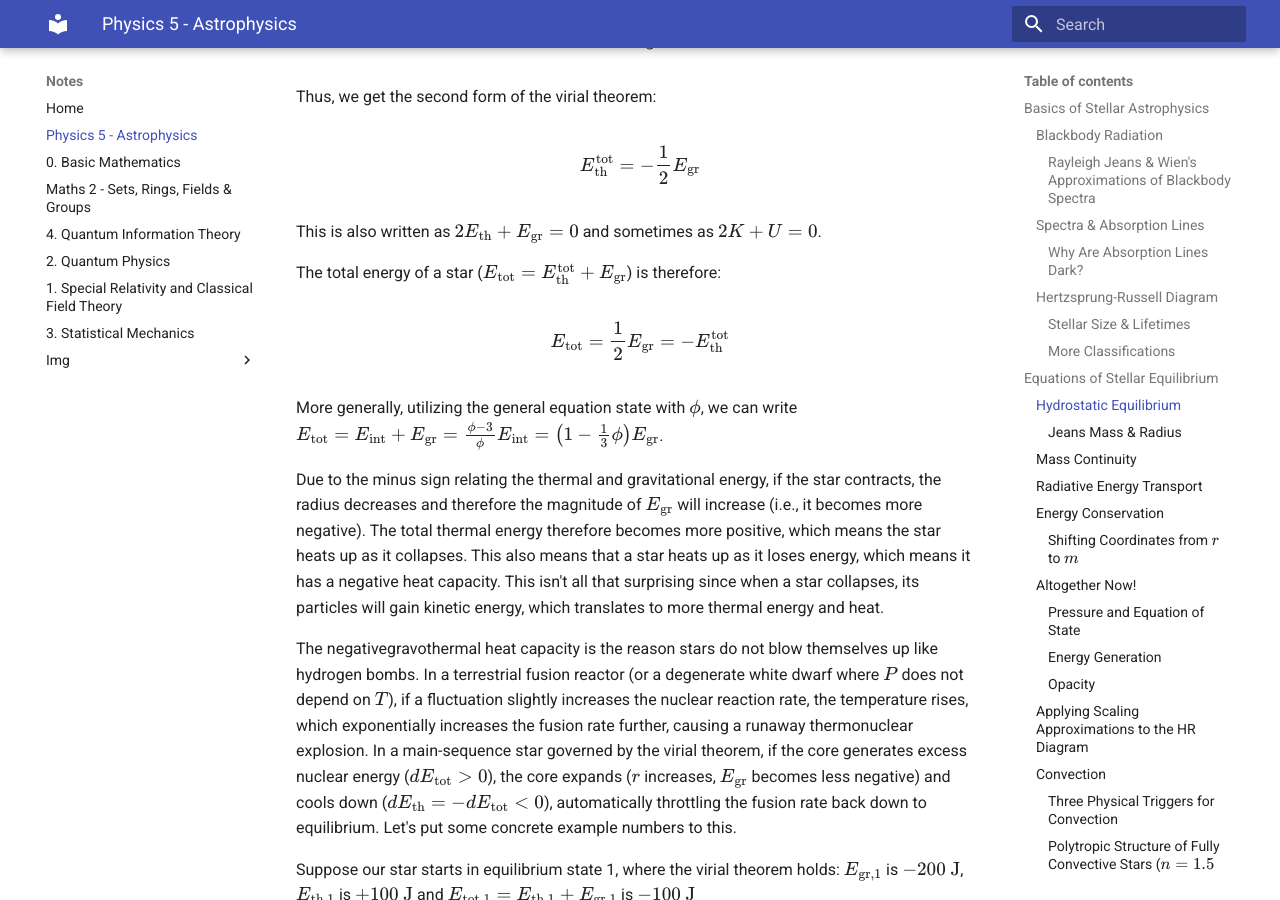
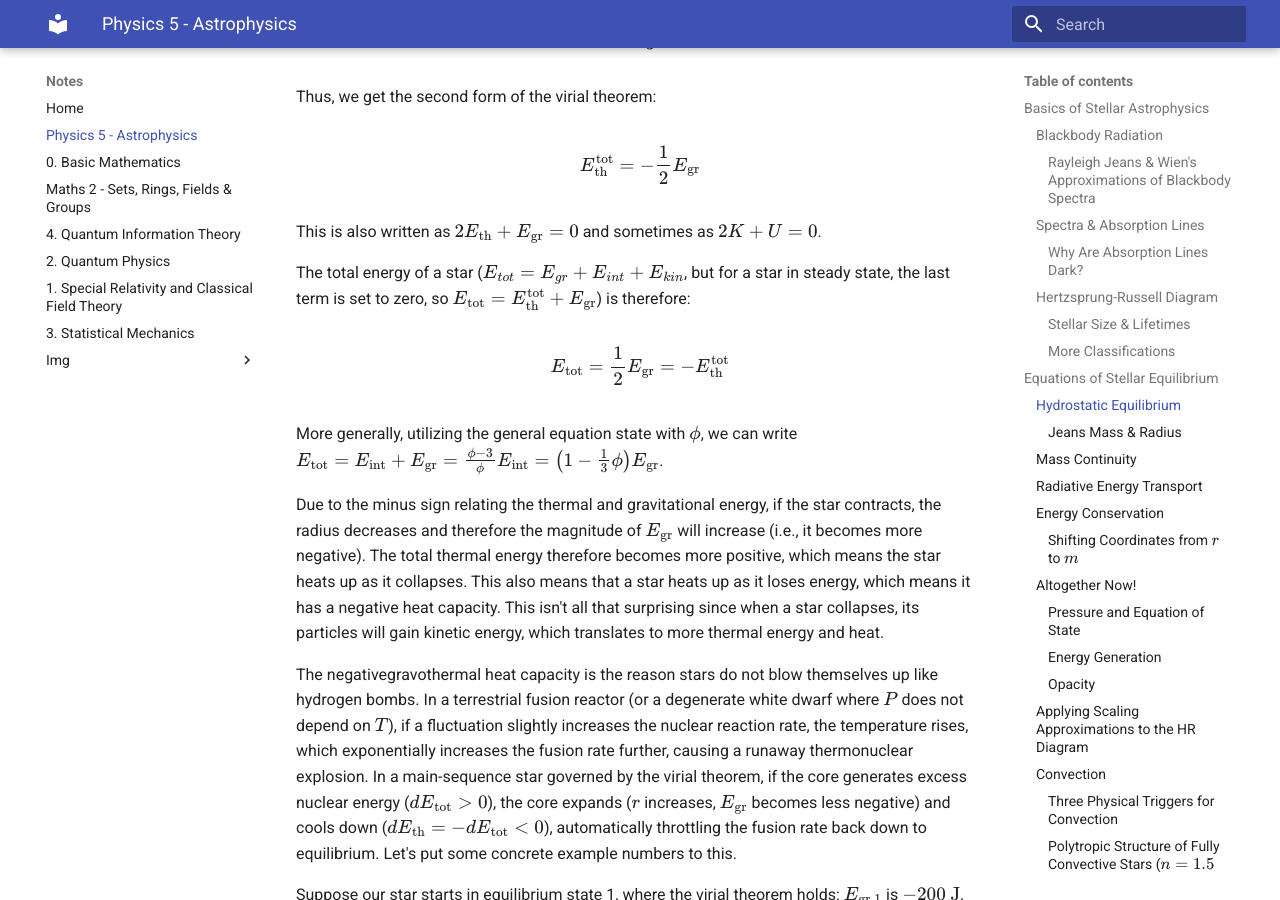
Before and after one commit to regstuff/notes, an MkDocs documentation site: the page built from docs/Physics_Astrophysics.md, in a window 1280 px wide and 900 px high, scrolled down 24155 px. Built offline with MkDocs 1.6.1 and Material for MkDocs 9.7.7, drawn with Linux system fonts in a browser that asks for light colours.

Commit message:
Update Physics_Astrophysics.md

```diff
--- a/docs/Physics_Astrophysics.md
+++ b/docs/Physics_Astrophysics.md
@@ -512,7 +512,7 @@ $$E_{\text{th}}^{\text{tot}} = -\frac{1}{2}E_{\text{gr}}$$
 
 This is also written as $2 E_{\text{th}} + E_{\text{gr}} = 0$ and sometimes as $2K + U = 0$.
 
-The total energy of a star ($E_{\text{tot}} = E_{\text{th}}^{\text{tot}} + E_{\text{gr}}$) is therefore:
+The total energy of a star ($E_{tot} = E_{gr} + E_{int} + E_{kin}$, but for a star in steady state, the last term is set to zero, so $E_{\text{tot}} = E_{\text{th}}^{\text{tot}} + E_{\text{gr}}$) is therefore:
 
 $$E_{\text{tot}} = \frac{1}{2}E_{\text{gr}} = -E_{\text{th}}^{\text{tot}}$$
 
```
